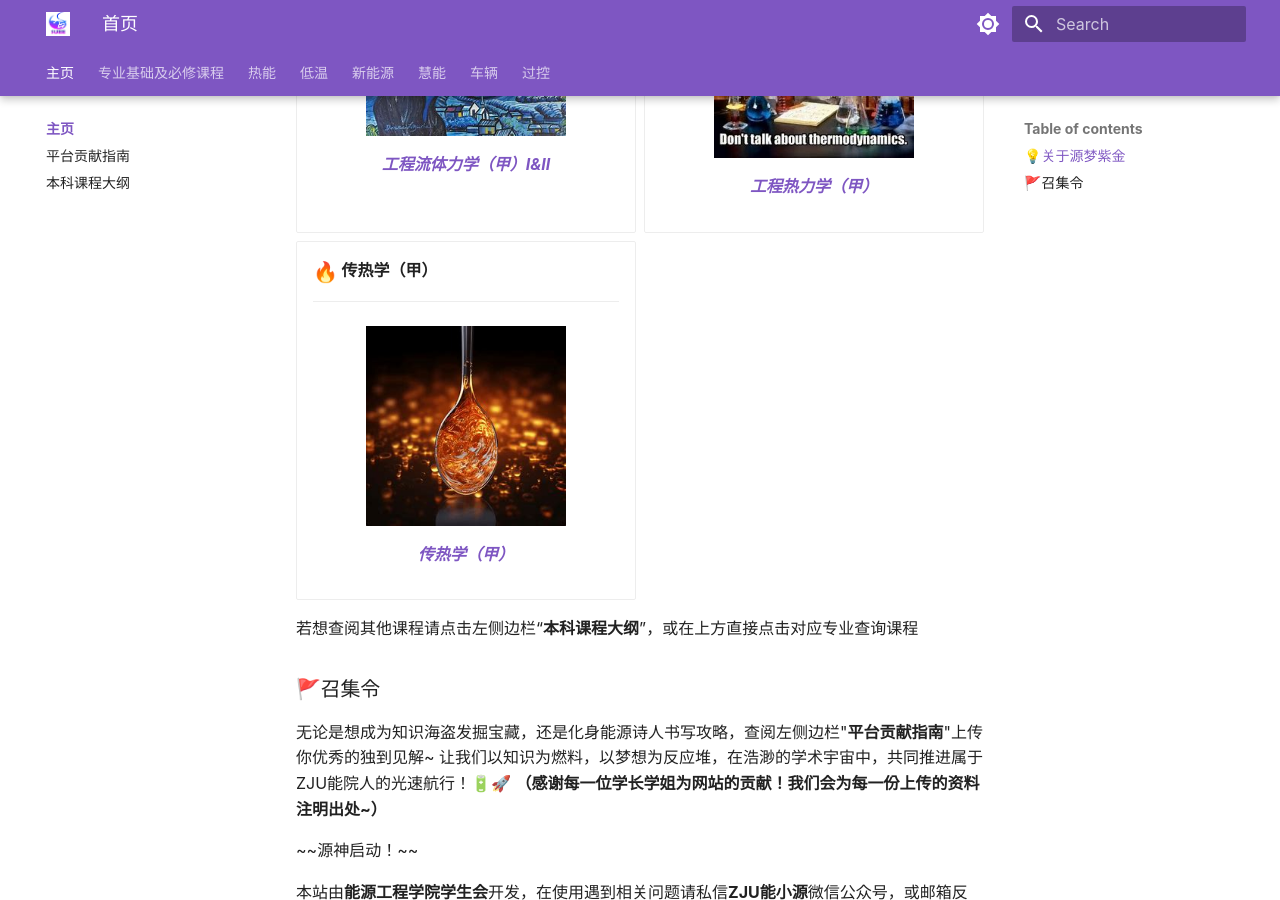
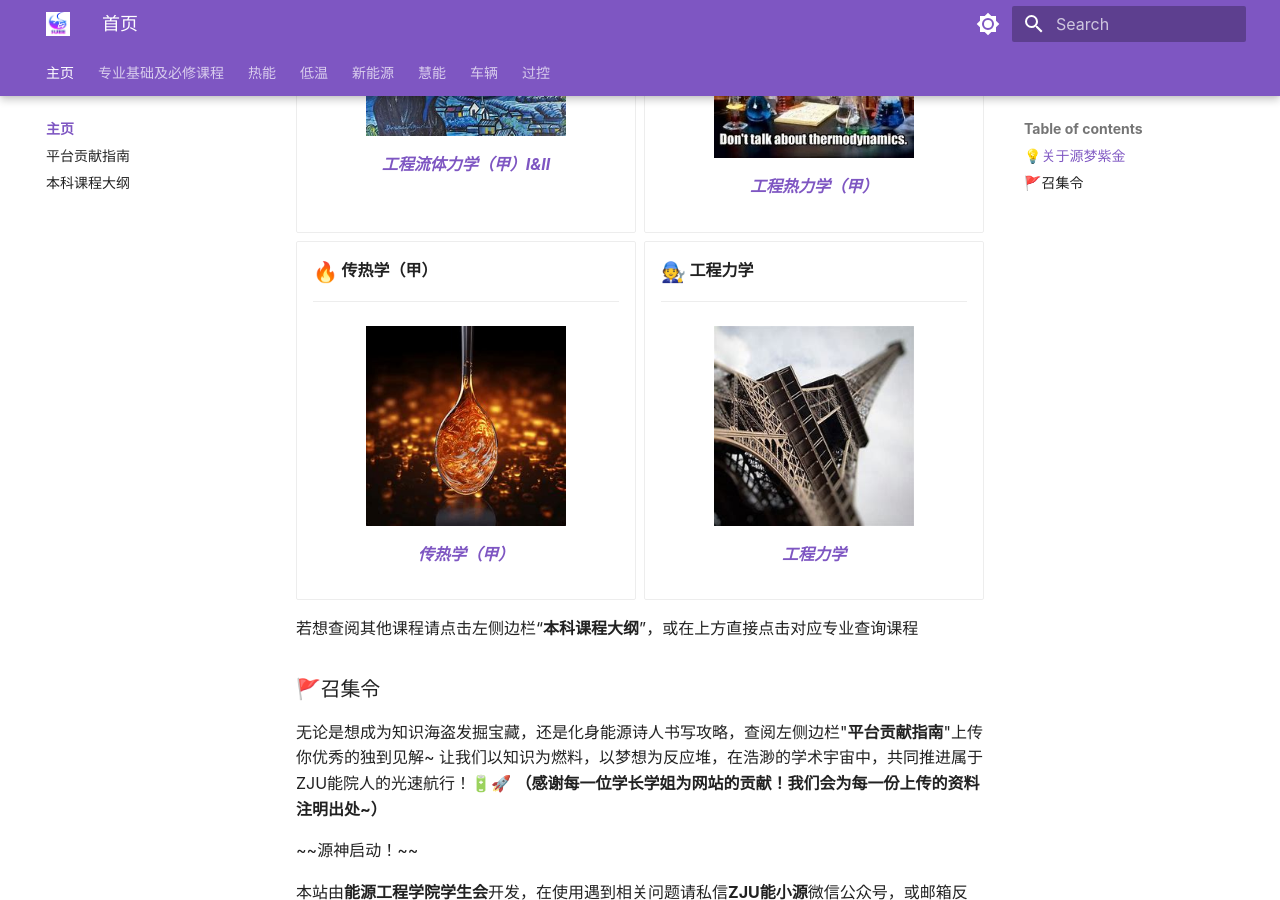
Before and after one commit to ZJUSUEE/ZJUSUEE.github.io, an MkDocs documentation site: the page built from docs/index.md, in a window 1280 px wide and 900 px high, scrolled down 880 px. Built offline with MkDocs 1.6.1 and Material for MkDocs 9.7.7, drawn with Linux system fonts in a browser that asks for light colours; emoji names are drawn with the system emoji font.

Commit message:
更新主页

```diff
--- a/docs/index.md
+++ b/docs/index.md
@@ -47,6 +47,17 @@ ZJU能院包含能环、车辆、过控等诸多专业，本站即致力于汇
     [**传热学（甲）**](./courses/public/professional/传热学（甲）.md)
     ///
 
+-   :mechanic:{ .lg .middle } __工程力学__
+
+    ---
+
+    ![Image title](./courses/public/fundamental/工程力学/Eiffel.jpg){ width="200" }
+    /// caption
+    [**工程力学**](./courses/public/fundamental/工程力学.md)
+    ///
+
+
+
 </div>
 
 若想查阅其他课程请点击左侧边栏“**本科课程大纲**”，或在上方直接点击对应专业查询课程
```
Also changed, not shown: docs/courses/public/fundamental/工程力学/Eiffel.jpg (added).
